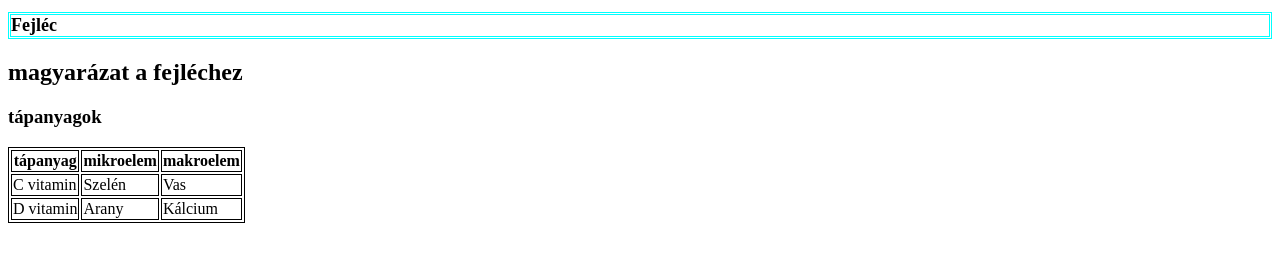
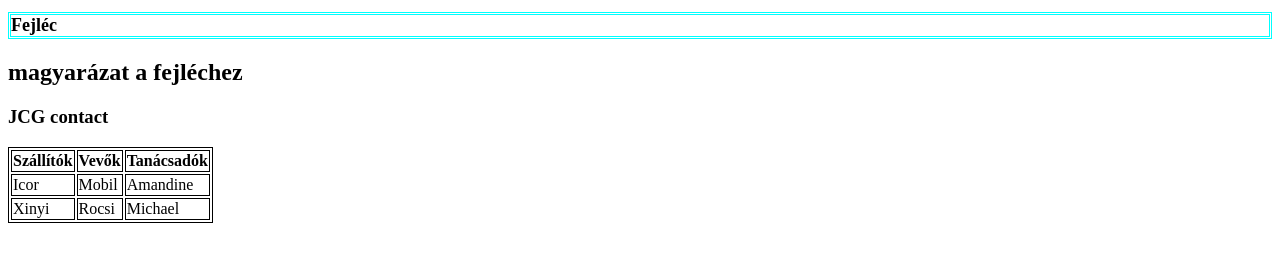
Before and after one commit to KwYeor/Front-end-pro, a plain HTML site: page index.html in a window 1280 px wide. Drawn offline with Linux system fonts and the light colour scheme.

Commit message:
táblázat átírása

```diff
--- a/index.html
+++ b/index.html
@@ -18,23 +18,23 @@
         <table>
 
 
-              <h3>tápanyagok</h3>
+              <h3>JCG contact</h3>
 
 
                 <tr>
-                  <th>tápanyag</th>
-                  <th>mikroelem</th>
-                  <th>makroelem</th>
+                  <th>Szállítók</th>
+                  <th>Vevők</th>
+                  <th>Tanácsadók</th>
                 </tr>
                 <tr>
-                  <td>C vitamin</td>
-                  <td>Szelén</td>
-                  <td>Vas</td>
+                  <td>Icor</td>
+                  <td>Mobil</td>
+                  <td>Amandine</td>
                 </tr>
                 <tr>
-                  <td>D vitamin  </td>
-                  <td>Arany</td>
-                  <td>Kálcium</td>
+                  <td>Xinyi  </td>
+                  <td>Rocsi</td>
+                  <td>Michael</td>
                 </tr>
               </table>
 
```
